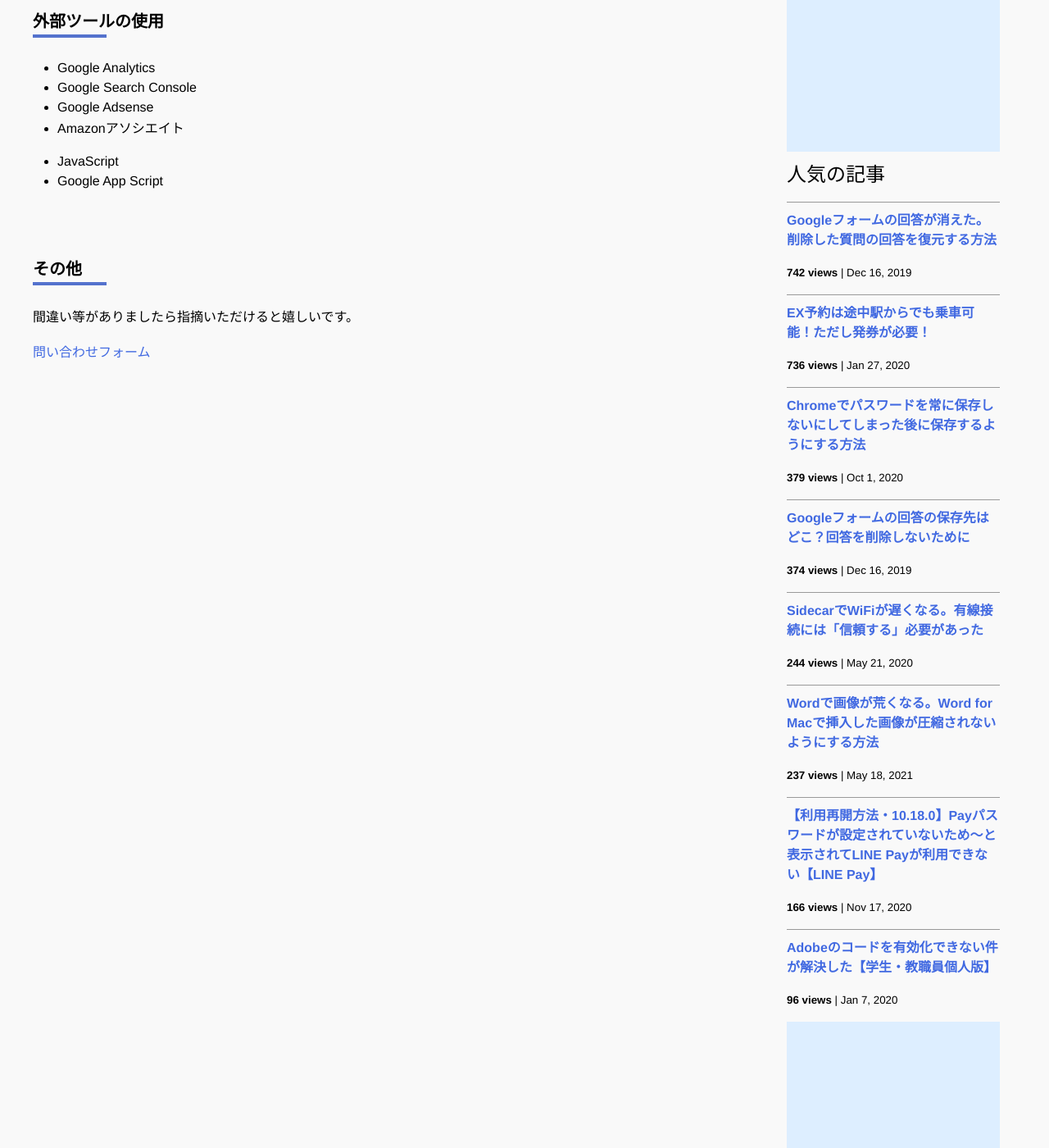
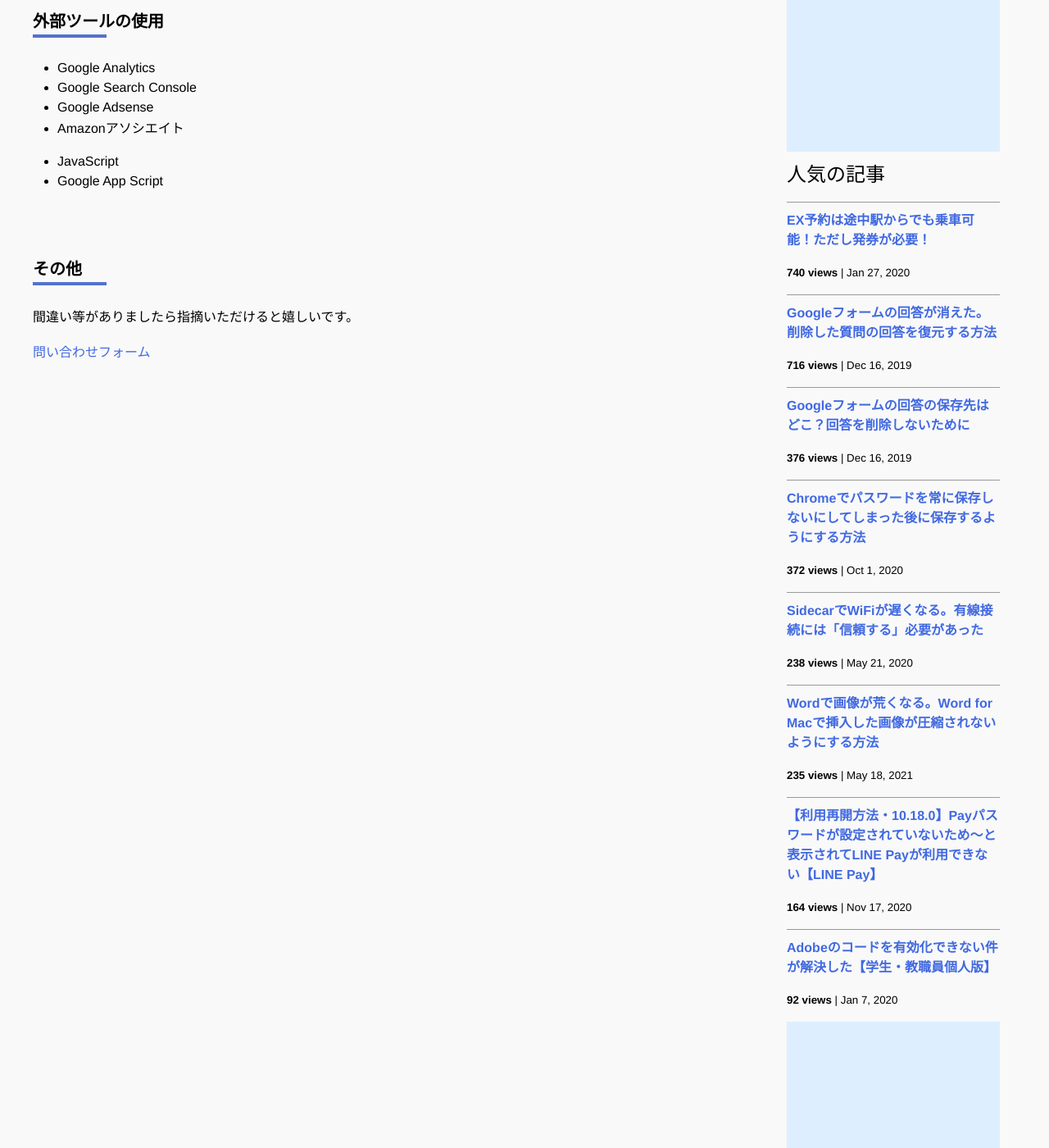
Before and after one commit to iwanaminami/shoyaiwaname, a Jekyll site: the page built from about.markdown, in a window 1280 px wide and 1400 px high, scrolled down 628 px. Shown: the whole window at 82% size. Built offline with Jekyll 4.4.1, drawn with Linux system fonts in a browser that asks for light colours; nearby versions of some CDN libraries; comment, search, counter and statistics services are not loaded.

Commit message:
a new commit message

```diff
--- a/_data/popularposts.yml
+++ b/_data/popularposts.yml
@@ -1,17 +1,17 @@
 side:
-  - view: 742
+  - view: 740
+    url: /2020/01/27/ex-rideontheway.html
+  - view: 716
     url: /2019/12/16/restore-googleform.html
-  - view: 736
-    url: /2020/01/27/ex-rideontheway.html
-  - view: 379
+  - view: 376
+    url: /2019/12/16/googleform-answers.html
+  - view: 372
     url: /2020/10/01/googlepassword.html
-  - view: 374
-    url: /2019/12/16/googleform-answers.html
-  - view: 244
+  - view: 238
     url: /2020/05/21/sidecar-via-cable.html
-  - view: 237
+  - view: 235
     url: /2021/05/18/image-compression-word.html
-  - view: 166
+  - view: 164
     url: /2020/11/17/linepay.html
-  - view: 96
+  - view: 92
     url: /2020/01/07/adobe-activate-problem.html
```
